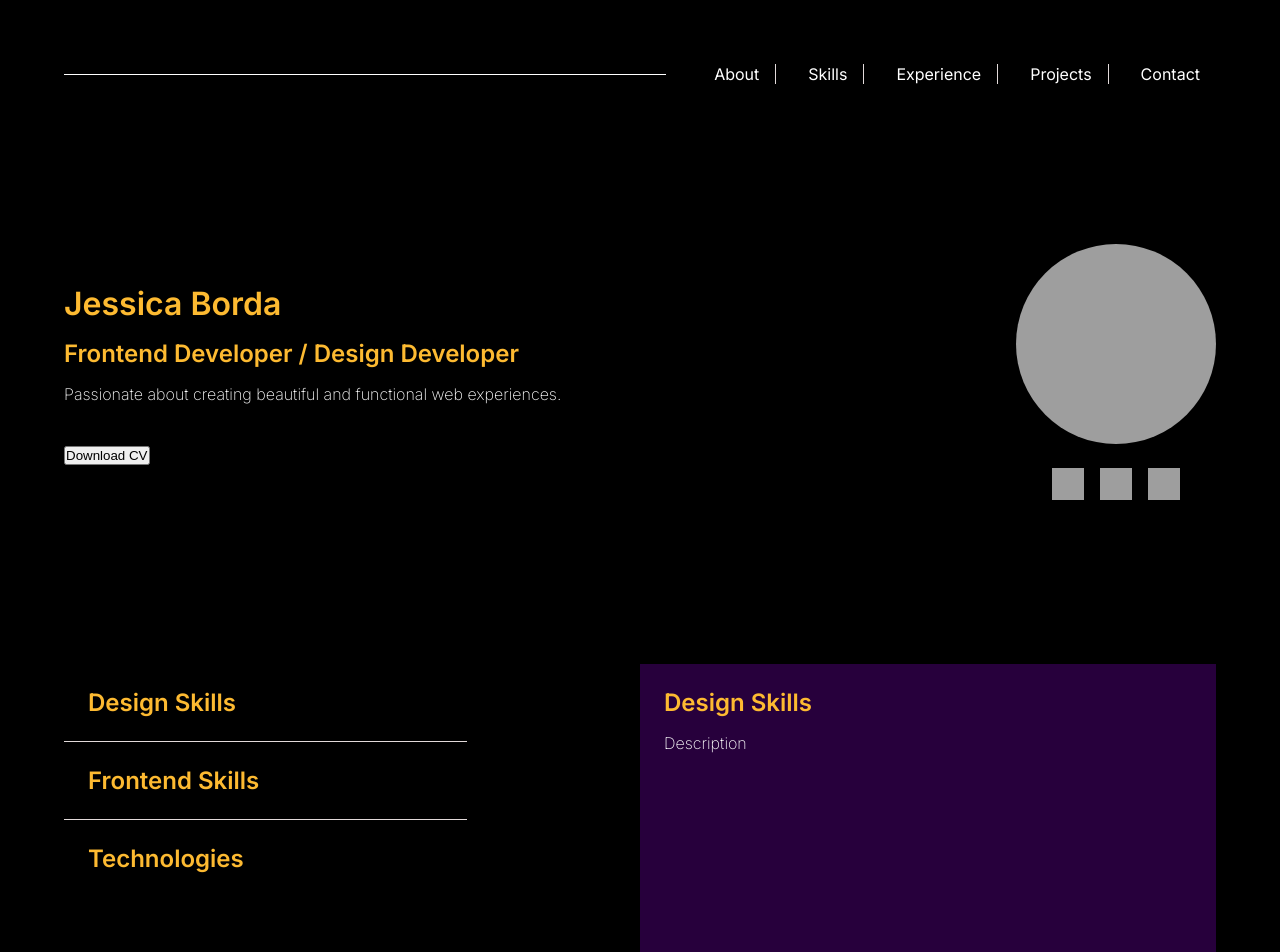
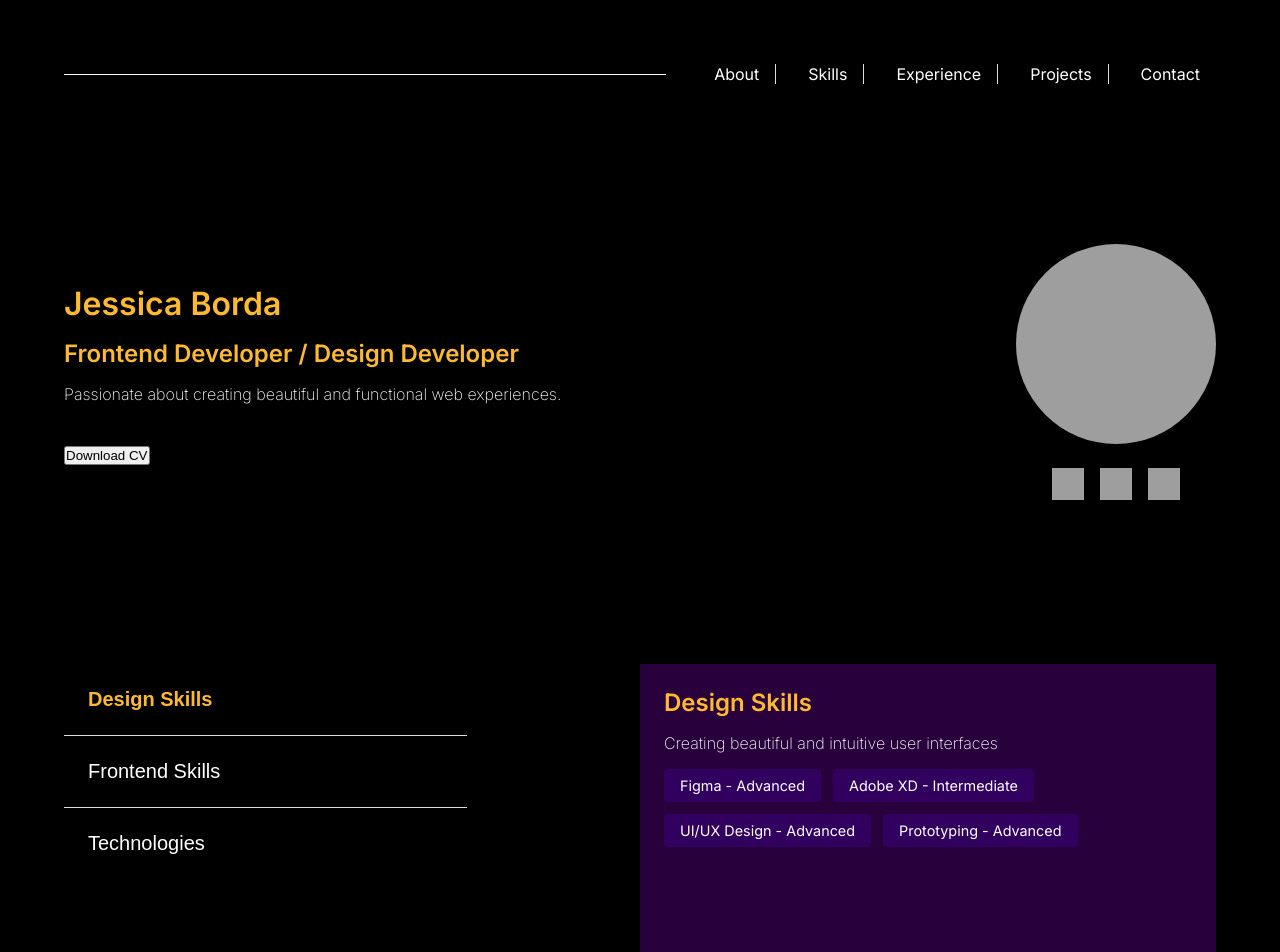
Before and after one commit to jessicaborda/Portfolio_Jessica_Borda, a Next.js app: page / in a window 1280 px wide. Shown: the top 952 px of the page. Built offline with nearby package versions, Linux system fonts and the light colour scheme; grey boxes are pictures that could not be loaded.

Commit message:
[ADD]: Skills State handle

```diff
--- a/app/_components/Skills/Skills.module.scss
+++ b/app/_components/Skills/Skills.module.scss
@@ -18,13 +18,28 @@
     &-title {
       width: 70%;
       padding: 1.5rem;
+      border: none;
       border-bottom: solid 1px $background-light;
+      background: transparent;
+      color: $text-white;
+      font-size: 1.25rem;
+      text-align: left;
+      cursor: pointer;
+      transition: all 0.3s ease;
 
       &:last-child {
         border-bottom: none;
       }
+
+      &:hover {
+        color: $secondary-color;
       }
 
+      &--active {
+        color: $secondary-color;
+        font-weight: 600;
+      }
+    }
   }
 
   &-right {
@@ -33,9 +48,25 @@
     justify-content: flex-start;
     align-items: flex-start;
     width: 50%;
-        height: 40vh;
+    min-height: 40vh;
     padding: 1.5rem;
     gap: 1rem;
-        background-color: #62009766;
+    background-color: rgba($primary-color, 0.4);
+
+    &-list {
+      display: flex;
+      flex-wrap: wrap;
+      gap: 0.75rem;
+      list-style: none;
+      padding: 0;
+      margin: 0;
+
+      &-item {
+        padding: 0.5rem 1rem;
+        background-color: rgba($tertiary-color, 0.6);
+        border-radius: 4px;
+        font-size: 0.9rem;
       }
     }
+  }
+}
--- a/app/_components/Skills/Skills.tsx
+++ b/app/_components/Skills/Skills.tsx
@@ -1,17 +1,45 @@
+"use client";
+
+import { useState } from "react";
 import styles from "./Skills.module.scss";
+import SkillsContent from "./SkillsContent";
+import SkillsMenu from "./SkillsMenu";
 
-export default function Skills() {
+interface Skill {
+  name: string;
+  level?: string;
+}
+
+interface SkillCategory {
+  id: string;
+  name: string;
+  description: string;
+  skills: Skill[];
+}
+
+interface SkillsProps {
+  categories: SkillCategory[];
+}
+
+export default function Skills({ categories }: SkillsProps) {
+  const [activeCategory, setActiveCategory] = useState(categories[0]?.id || "");
+
+  const selectedCategory = categories.find((cat) => cat.id === activeCategory);
+
   return (
     <div className={styles["skills-container"]}>
-      <div className={styles["skills-container-left"]}>
-        <h2 className={styles["skills-container-left-title"]}>Design Skills</h2>
-        <h2 className={styles["skills-container-left-title"]}>Frontend Skills</h2>
-        <h2 className={styles["skills-container-left-title"]}>Technologies</h2>
-      </div>
-      <div className={styles["skills-container-right"]}>
-        <h2>Design Skills</h2>
-        <p>Description</p>
-      </div>
+      <SkillsMenu
+        categories={categories}
+        activeCategory={activeCategory}
+        onCategorySelect={setActiveCategory}
+      />
+      {selectedCategory && (
+        <SkillsContent
+          title={selectedCategory.name}
+          description={selectedCategory.description}
+          skills={selectedCategory.skills}
+        />
+      )}
     </div>
   );
 }
--- /dev/null
+++ b/app/_components/Skills/SkillsContent.tsx
@@ -0,0 +1,29 @@
+import styles from "./Skills.module.scss";
+
+interface Skill {
+  name: string;
+  level?: string;
+}
+
+interface SkillsContentProps {
+  title: string;
+  description: string;
+  skills: Skill[];
+}
+
+export default function SkillsContent({ title, description, skills }: SkillsContentProps) {
+  return (
+    <div className={styles["skills-container-right"]}>
+      <h2>{title}</h2>
+      <p>{description}</p>
+      <ul className={styles["skills-container-right-list"]}>
+        {skills.map((skill) => (
+          <li key={skill.name} className={styles["skills-container-right-list-item"]}>
+            {skill.name}
+            {skill.level && <span> - {skill.level}</span>}
+          </li>
+        ))}
+      </ul>
+    </div>
+  );
+}
--- /dev/null
+++ b/app/_components/Skills/SkillsMenu.tsx
@@ -0,0 +1,35 @@
+import styles from "./Skills.module.scss";
+
+interface SkillCategory {
+  id: string;
+  name: string;
+}
+
+interface SkillsMenuProps {
+  categories: SkillCategory[];
+  activeCategory: string;
+  onCategorySelect: (categoryId: string) => void;
+}
+
+export default function SkillsMenu({
+  categories,
+  activeCategory,
+  onCategorySelect,
+}: SkillsMenuProps) {
+  return (
+    <div className={styles["skills-container-left"]}>
+      {categories.map((category) => (
+        <button
+          key={category.id}
+          className={`${styles["skills-container-left-title"]} ${
+            activeCategory === category.id ? styles["skills-container-left-title--active"] : ""
+          }`}
+          onClick={() => onCategorySelect(category.id)}
+          type="button"
+        >
+          {category.name}
+        </button>
+      ))}
+    </div>
+  );
+}
--- a/app/page.tsx
+++ b/app/page.tsx
@@ -40,9 +40,45 @@ function HeroSection() {
 }
 
 function SkillsSection() {
+  const skillCategories = [
+    {
+      id: "design",
+      name: "Design Skills",
+      description: "Creating beautiful and intuitive user interfaces",
+      skills: [
+        { name: "Figma", level: "Advanced" },
+        { name: "Adobe XD", level: "Intermediate" },
+        { name: "UI/UX Design", level: "Advanced" },
+        { name: "Prototyping", level: "Advanced" },
+      ],
+    },
+    {
+      id: "frontend",
+      name: "Frontend Skills",
+      description: "Building responsive and performant web applications",
+      skills: [
+        { name: "React", level: "Advanced" },
+        { name: "Next.js", level: "Advanced" },
+        { name: "TypeScript", level: "Advanced" },
+        { name: "HTML/CSS", level: "Expert" },
+      ],
+    },
+    {
+      id: "technologies",
+      name: "Technologies",
+      description: "Tools and technologies I work with daily",
+      skills: [
+        { name: "Git", level: "Advanced" },
+        { name: "Node.js", level: "Intermediate" },
+        { name: "SASS", level: "Advanced" },
+        { name: "REST APIs", level: "Advanced" },
+      ],
+    },
+  ];
+
   return (
     <section id="skills">
-      <Skills />
+      <Skills categories={skillCategories} />
     </section>
   );
 }
```
Lines whose indentation alone changed are shown as unchanged.
